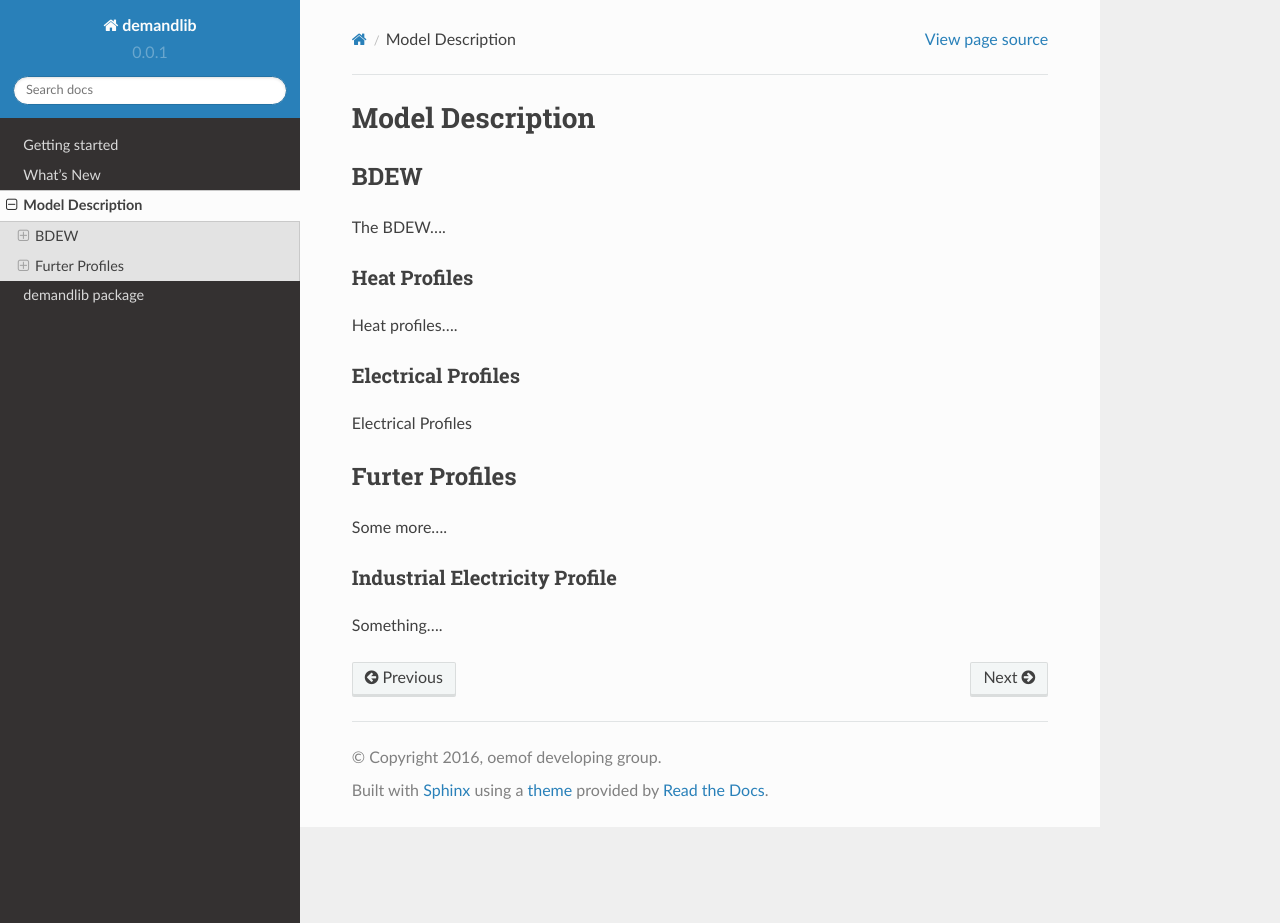
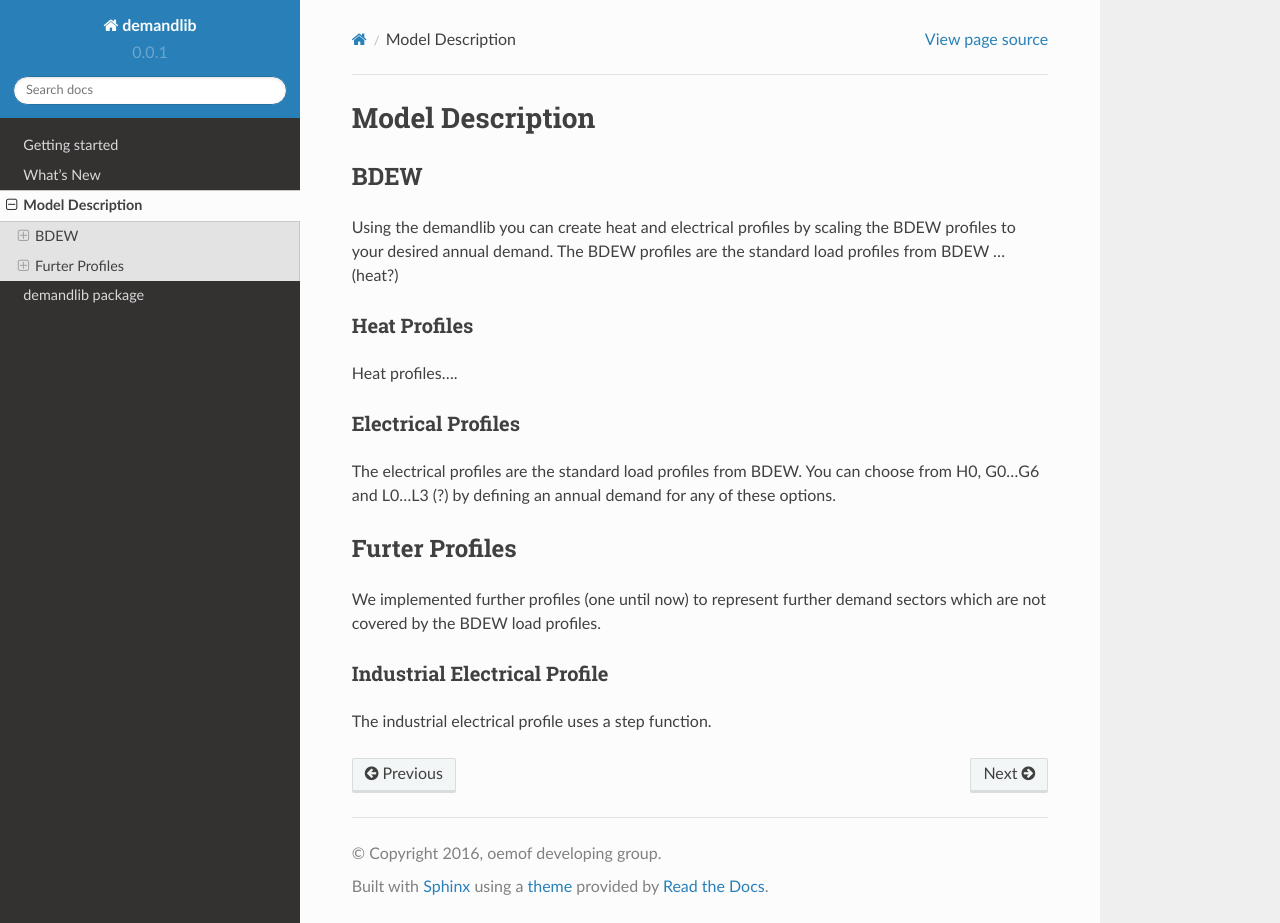
Before and after one commit to oemof/demandlib, a Sphinx documentation site: the page built from doc/description.rst, in a window 1280 px wide and 923 px high. Built offline with Sphinx 7.4.7 and the Read the Docs theme 2.0.0, drawn with Linux system fonts in a browser that asks for light colours; formulas are drawn with MathJax 3.

Commit message:
Add some content in documentation

```diff
--- a/doc/description.rst
+++ b/doc/description.rst
@@ -6,7 +6,8 @@
 BDEW
 ~~~~
 
-The BDEW....
+Using the demandlib you can create heat and electrical profiles by scaling the BDEW profiles to your desired annual demand.
+The BDEW profiles are the standard load profiles from BDEW ... (heat?)
 
 Heat Profiles
 +++++++++++++
@@ -16,15 +17,15 @@ Heat profiles....
 Electrical Profiles
 ++++++++++++++++++++
 
-Electrical Profiles
+The electrical profiles are the standard load profiles from BDEW. You can choose from H0, G0...G6 and L0...L3 (?) by defining an annual demand for any of these options.
 
 
 Furter Profiles
 ~~~~~~~~~~~~~~~
 
-Some more....
+We implemented further profiles (one until now) to represent further demand sectors which are not covered by the BDEW load profiles.
 
-Industrial Electricity Profile
+Industrial Electrical Profile
 ++++++++++++++++++++++++++++++
 
-Something....
+The industrial electrical profile uses a step function.
```
